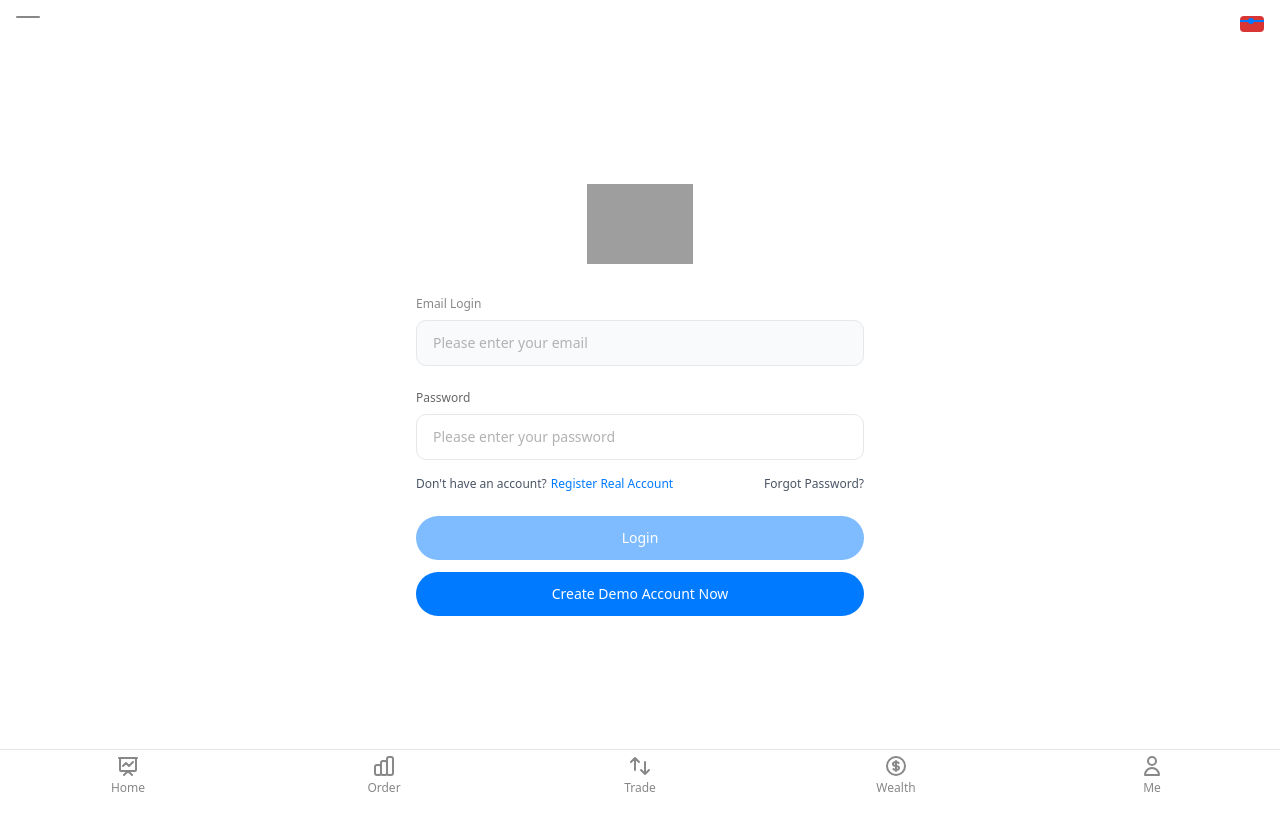
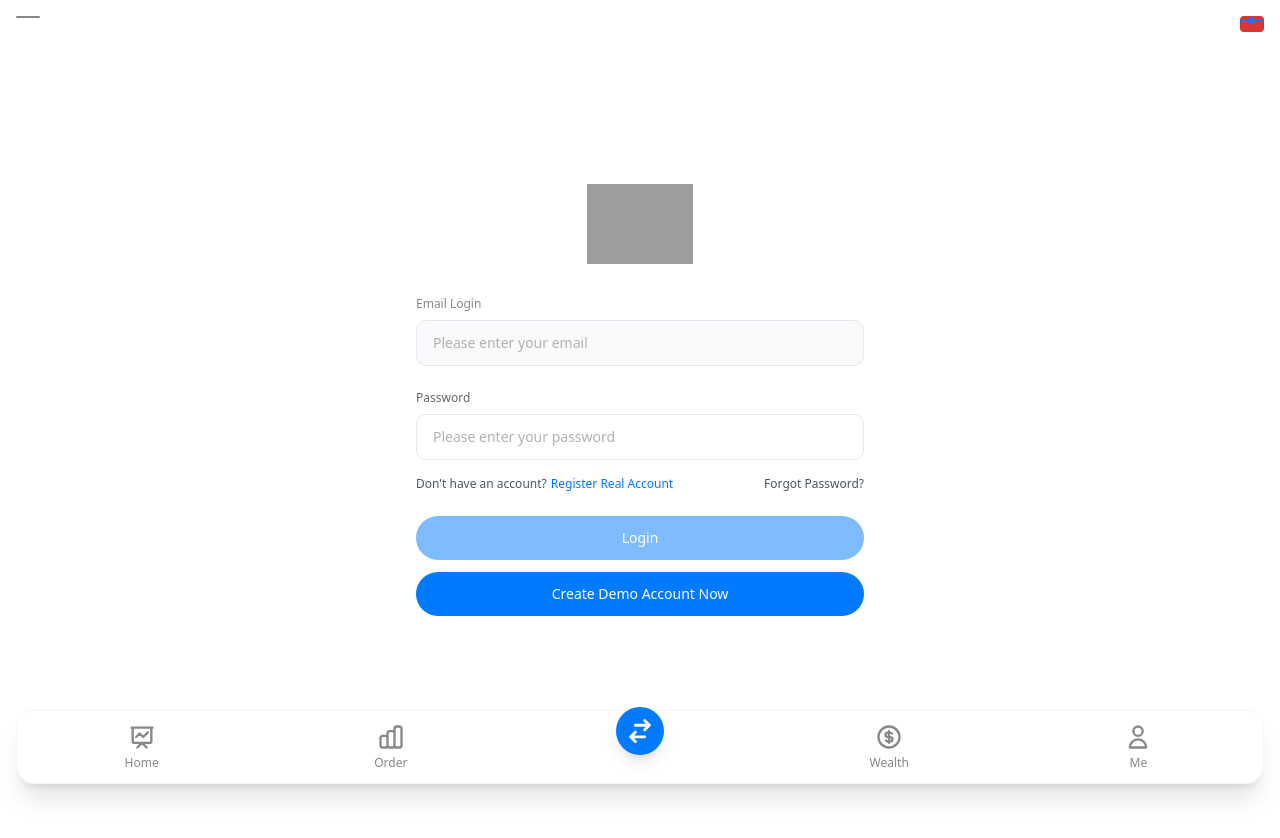
Before and after one commit to lianggang405-bit/st7-trading-platform, a Next.js app: page /en/login in a window 1280 px wide. Shown: the top 838 px of the page. Built offline with nearby package versions, Linux system fonts and the light colour scheme; grey boxes are pictures that could not be loaded.

Commit message:
feat: 底部导航栏改为悬浮式设计 - 图标加大，中间交易图标为蓝色圆形悬浮按钮

```diff
--- a/src/app/[locale]/layout.tsx
+++ b/src/app/[locale]/layout.tsx
@@ -96,7 +96,7 @@ export default async function LocaleLayout({
   return (
     <AuthProvider isDev={isDev}>
       <NextIntlClientProvider messages={messages}>
-        <main className="pb-16 min-h-screen">
+        <main className="pb-28 min-h-screen">
           {children}
         </main>
         <BottomTab />
--- a/src/components/layout/bottom-tab.tsx
+++ b/src/components/layout/bottom-tab.tsx
@@ -20,7 +20,7 @@ export function BottomTab() {
       name: t('home'),
       href: `/${locale}/market`,
       icon: (
-        <svg className="w-6 h-6" fill="none" stroke="currentColor" viewBox="0 0 24 24">
+        <svg className="w-7 h-7" fill="none" stroke="currentColor" viewBox="0 0 24 24">
           <path strokeLinecap="round" strokeLinejoin="round" strokeWidth={2} d="M7 12l3-3 3 3 4-4M8 21l4-4 4 4M3 4h18M4 4h16v12a1 1 0 01-1 1H5a1 1 0 01-1-1V4z" />
         </svg>
       ),
@@ -29,7 +29,7 @@ export function BottomTab() {
       name: t('order'),
       href: `/${locale}/position`,
       icon: (
-        <svg className="w-6 h-6" fill="none" stroke="currentColor" viewBox="0 0 24 24">
+        <svg className="w-7 h-7" fill="none" stroke="currentColor" viewBox="0 0 24 24">
           <path strokeLinecap="round" strokeLinejoin="round" strokeWidth={2} d="M9 19v-6a2 2 0 00-2-2H5a2 2 0 00-2 2v6a2 2 0 002 2h2a2 2 0 002-2zm0 0V9a2 2 0 012-2h2a2 2 0 012 2v10m-6 0a2 2 0 002 2h2a2 2 0 002-2m0 0V5a2 2 0 012-2h2a2 2 0 012 2v14a2 2 0 01-2 2h-2a2 2 0 01-2-2z" />
         </svg>
       ),
@@ -38,16 +38,18 @@ export function BottomTab() {
       name: t('trade'),
       href: `/${locale}/trade`,
       icon: (
-        <svg className="w-6 h-6" fill="none" stroke="currentColor" viewBox="0 0 24 24">
-          <path strokeLinecap="round" strokeLinejoin="round" strokeWidth={2} d="M7 16V4m0 0L3 8m4-4l4 4m6 0v12m0 0l4-4m-4 4l-4-4" />
+        <div className="w-12 h-12 bg-blue-600 rounded-full flex items-center justify-center shadow-lg">
+          <svg className="w-7 h-7 text-white" fill="none" stroke="currentColor" viewBox="0 0 24 24">
+            <path strokeLinecap="round" strokeLinejoin="round" strokeWidth={2.5} d="M8 7h12m0 0l-4-4m4 4l-4 4m0 6H4m0 0l4 4m-4-4l4-4" />
           </svg>
+        </div>
       ),
     },
     {
       name: t('wealth'),
       href: `/${locale}/wealth`,
       icon: (
-        <svg className="w-6 h-6" fill="none" stroke="currentColor" viewBox="0 0 24 24">
+        <svg className="w-7 h-7" fill="none" stroke="currentColor" viewBox="0 0 24 24">
           <path strokeLinecap="round" strokeLinejoin="round" strokeWidth={2} d="M12 8c-1.657 0-3 .895-3 2s1.343 2 3 2 3 .895 3 2-1.343 2-3 2m0-8c1.11 0 2.08.402 2.599 1M12 8V7m0 1v8m0 0v1m0-1c-1.11 0-2.08-.402-2.599-1M21 12a9 9 0 11-18 0 9 9 0 0118 0z" />
         </svg>
       ),
@@ -56,7 +58,7 @@ export function BottomTab() {
       name: t('me'),
       href: `/${locale}/me`,
       icon: (
-        <svg className="w-6 h-6" fill="none" stroke="currentColor" viewBox="0 0 24 24">
+        <svg className="w-7 h-7" fill="none" stroke="currentColor" viewBox="0 0 24 24">
           <path strokeLinecap="round" strokeLinejoin="round" strokeWidth={2} d="M16 7a4 4 0 11-8 0 4 4 0 018 0zM12 14a7 7 0 00-7 7h14a7 7 0 00-7-7z" />
         </svg>
       ),
@@ -64,29 +66,36 @@ export function BottomTab() {
   ];
 
   return (
-    <div className="fixed bottom-0 left-0 right-0 bg-white border-t border-gray-200 z-50">
-      <div className="flex items-stretch" style={{ paddingBottom: 'env(safe-area-inset-bottom)' }}>
+    <div className="fixed bottom-0 left-0 right-0 z-50 pb-4">
+      <div className="mx-4">
+        <div className="bg-white rounded-2xl shadow-xl border border-gray-100">
+          <div className="flex items-stretch">
             {tabs.map((tab) => {
               const isActive = pathname === tab.href || pathname.startsWith(tab.href + '/');
+              const isTradeTab = tab.name === t('trade');
+
               return (
                 <Link
                   key={tab.name}
                   href={tab.href}
-              className={`flex flex-col items-center justify-center flex-1 py-1 transition-colors active:bg-gray-50 ${
+                  className={`flex flex-col items-center justify-center flex-1 py-3 transition-colors active:bg-gray-50 ${
                     isActive ? 'text-blue-600' : 'text-gray-500'
                   }`}
                 >
-              <div className="relative">
+                  <div className={`relative ${isTradeTab ? '-mt-8' : ''}`}>
                     {tab.icon}
-                {isActive && (
-                  <span className="absolute -bottom-0.5 left-1/2 transform -translate-x-1/2 w-1 h-1 bg-blue-600 rounded-full"></span>
+                    {isActive && !isTradeTab && (
+                      <span className="absolute -bottom-0.5 left-1/2 transform -translate-x-1/2 w-1.5 h-1.5 bg-blue-600 rounded-full"></span>
                     )}
                   </div>
-              <span className="text-xs mt-0.5 font-medium">{tab.name}</span>
+                  <span className={`text-xs mt-1 font-medium ${isTradeTab ? 'hidden' : ''}`}>{tab.name}</span>
                 </Link>
               );
             })}
           </div>
         </div>
+      </div>
+      <div style={{ height: 'env(safe-area-inset-bottom)' }}></div>
+    </div>
   );
 }
```
Lines whose indentation alone changed are shown as unchanged.
